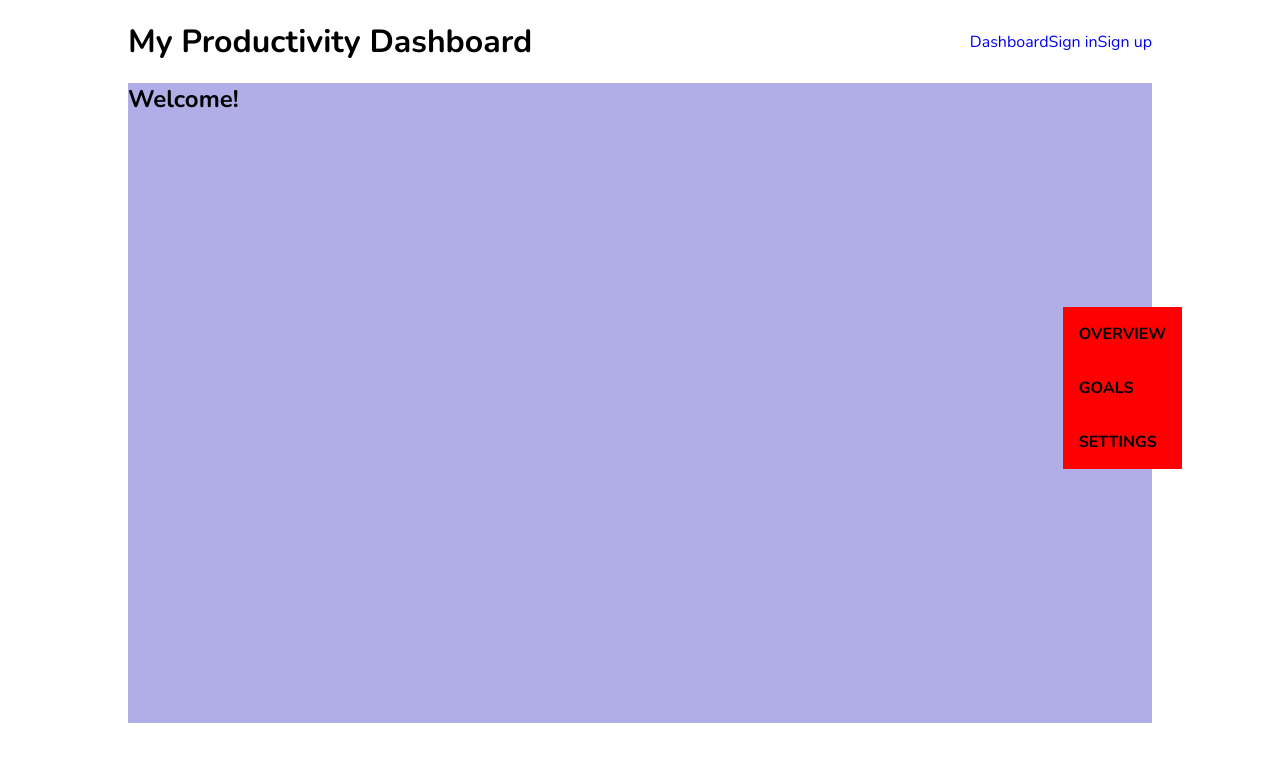
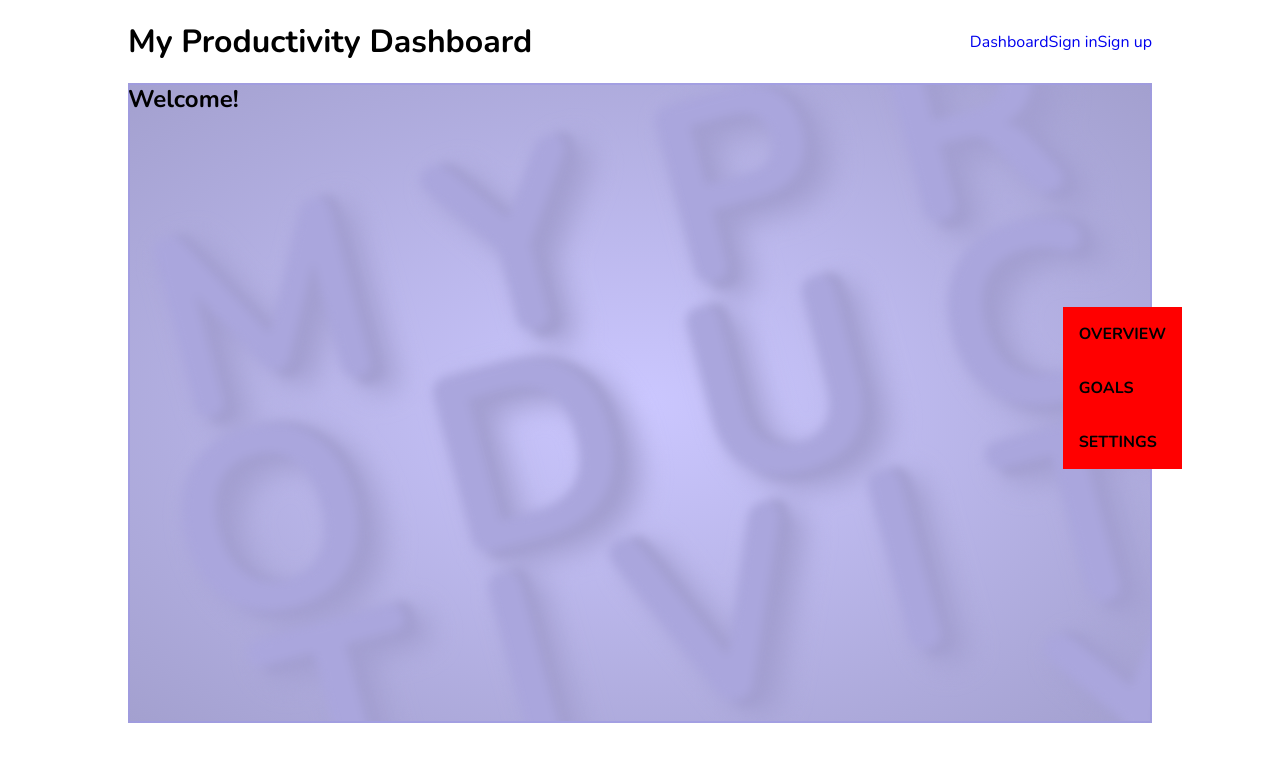
Before and after one commit to MareikeW/dashboard-project, an Angular app: page /dashboard in a window 1280 px wide. Shown: the top 762 px of the page. Built offline with nearby package versions, Linux system fonts and the light colour scheme.

Commit message:
Add a subtle background graphic to make the app look more interesting

```diff
--- a/src/app/dashboard-pages/goals-dashboard/goals-dashboard.component.html
+++ b/src/app/dashboard-pages/goals-dashboard/goals-dashboard.component.html
@@ -13,4 +13,7 @@
 
         <app-goals-display></app-goals-display>
     </section>
+    <div class="bg-container">
+      <span class="bg-text">M Y P R O D U C T I V I T Y</span>
+    </div>
 </div>
--- a/src/app/dashboard-pages/main-dashboard/main-dashboard.component.html
+++ b/src/app/dashboard-pages/main-dashboard/main-dashboard.component.html
@@ -31,4 +31,7 @@
       </article>
     </section>
   </div>
+  <div class="bg-container">
+    <span class="bg-text">M Y P R O D U C T I V I T Y</span>
+  </div>
 </div>
--- a/src/app/dashboard-pages/settings/settings.component.html
+++ b/src/app/dashboard-pages/settings/settings.component.html
@@ -5,4 +5,7 @@
         <a routerLink="/dashboard/goals-dashboard">Ziele</a>
         <a routerLink="/dashboard/settings">Einstellungen</a>
     </nav>
+    <div class="bg-container">
+      <span class="bg-text">M Y P R O D U C T I V I T Y</span>
+    </div>
 </div>
--- a/src/app/pages/dashboard/dashboard.component.html
+++ b/src/app/pages/dashboard/dashboard.component.html
@@ -5,4 +5,7 @@
         <a routerLink="/dashboard/goals-dashboard">Goals</a>
         <a routerLink="/dashboard/settings">Settings</a>
     </nav>
+    <div class="bg-container">
+      <span class="bg-text">M Y P R O D U C T I V I T Y</span>
+    </div>
 </div>
--- a/src/styles.scss
+++ b/src/styles.scss
@@ -27,6 +27,7 @@ button {
   margin: 0 auto;
   margin-bottom: 2rem;
   position: relative;
+  z-index:1;
 
   @media only screen and (max-width: 600px) {
     width: 100%;
@@ -48,6 +49,34 @@ button {
     text-transform: uppercase;
     font-weight: bold;
   }
+  .bg-container {
+    position: absolute;
+    inset: 0;
+    overflow: hidden;
+    background-image: radial-gradient(#cbc7ff, #a3a0cf), linear-gradient(45deg, #767676, #c5c1f8);
+    border: 2px solid #9e99e5a8;
+    box-shadow: 0 0.5em 1.5em 0.5em #aaa6dd00;
+    z-index: -1;
+    .bg-text {
+      position: absolute;
+      font-size: 20vw;
+      font-weight: 700;
+      min-width: 100%;
+      min-height: 100%;
+      height: 100%;
+      word-break: keep-all;
+      line-height: 0.8;
+      text-align: end;
+      transform: rotate(-15deg) translate(-3%, 5%);
+      color: #aaa6dd;
+      text-shadow: 0.04em 0.04em #a39fd1, 0.04em 0em #a39fd1;
+      filter: drop-shadow(.05em .05em .05em #a39fd1) blur(5px);
+      user-select: none;
+      -webkit-user-select: none;
+      -moz-user-select: none;
+      -ms-user-select: none;
+    }
+  }
 }
 
 .section-header {
```
